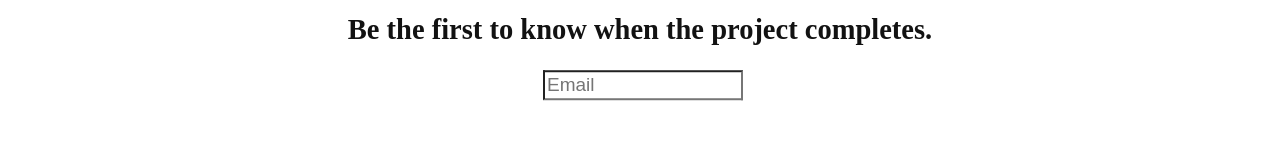
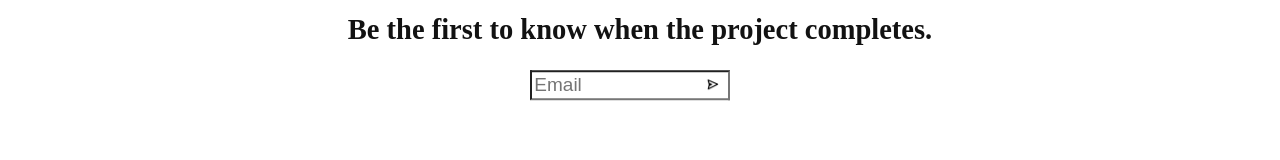
Before and after one commit to SaileshBK/koffee, an Angular app: page / in a window 1280 px wide. Shown: the part 429-589 px from the top of the page. Built offline with nearby package versions, Linux system fonts and the light colour scheme.

Commit message:
email send button complete

```diff
--- a/src/app/main-content/main-content.component.html
+++ b/src/app/main-content/main-content.component.html
@@ -4,6 +4,13 @@
   </div>
   <div class="email">
     <h2>Be the first to know when the project completes.</h2>
-    <input type="email" placeholder="Email">
+    <div class="email-palceholder">
+      <input type="email" placeholder="Email">
+      <button class="email-palceholder" type="submit">
+        <i class='bx bx-send bx-tada'></i>
+      </button>
+    </div>
+
+
   </div>
 </div>
--- a/src/app/main-content/main-content.component.scss
+++ b/src/app/main-content/main-content.component.scss
@@ -17,6 +17,18 @@
   font-size: 19px;
 }
 
+.email-palceholder {
+  display: flex;
+  flex-direction: row;
+  align-items: center;
+  background-color: transparent;
+  border: none;
+  margin-left: -30px;
+
+
+
+}
+
 .email input {
   background-color: transparent;
   margin-left: 6px;
```
